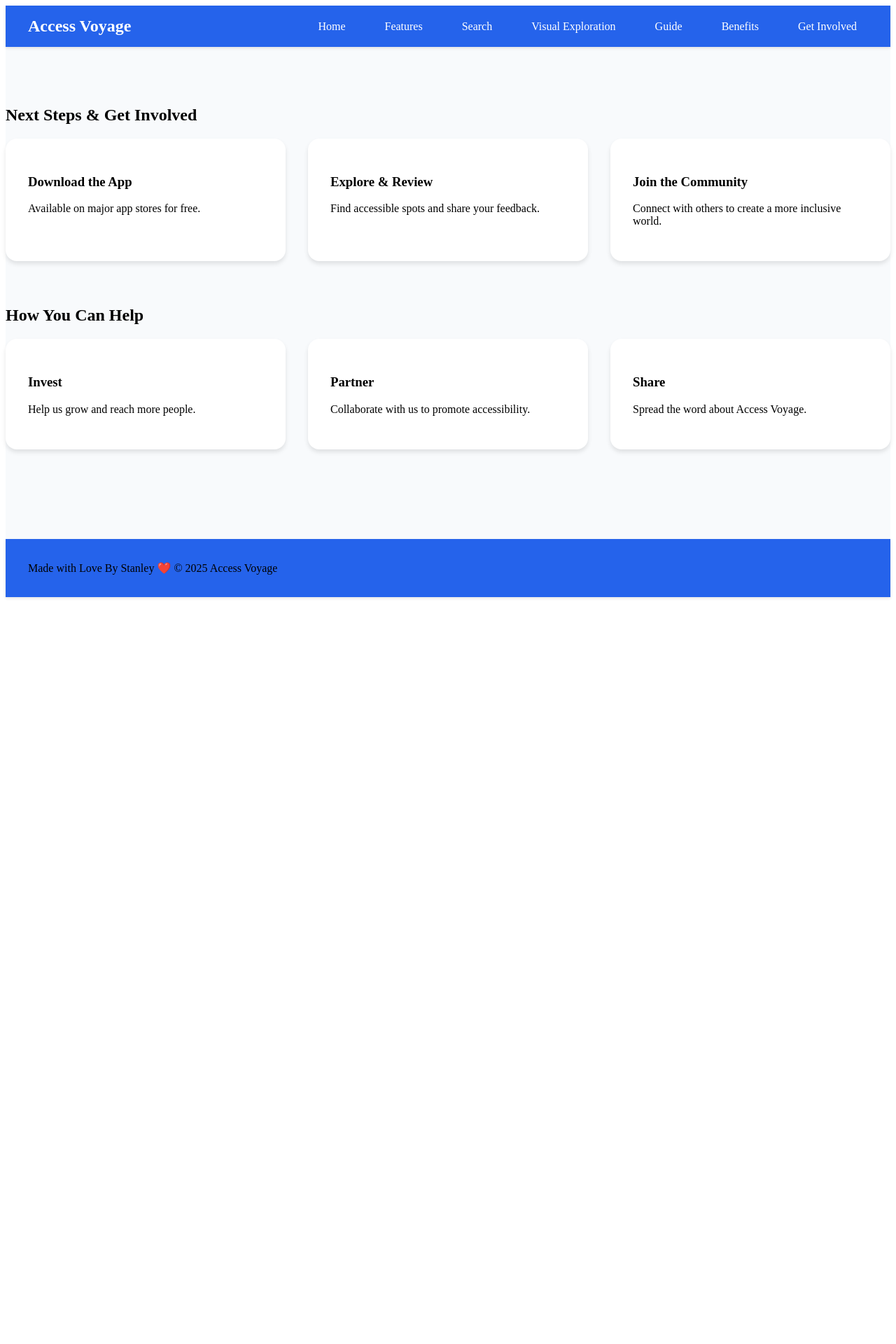
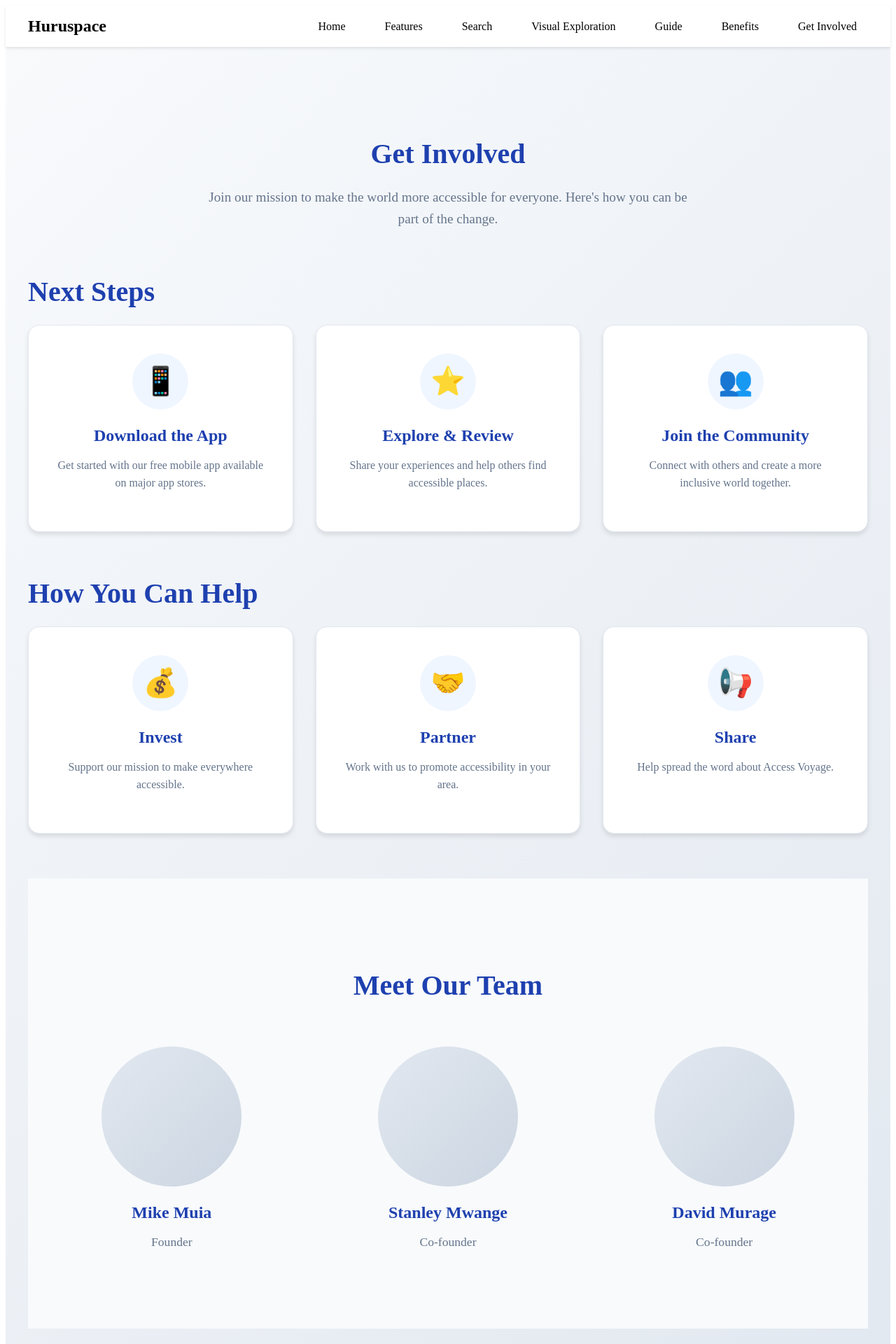
Before and after one commit to StanleyKioko/HuruSpace, a React (Vite) app in the folder frontend/: page /get-involved in a window 1280 px wide. Shown: the top 1920 px of the page at 70% size. Before the commit the page ends 861 px from the top, so only its background shows below. Built offline with nearby package versions, Linux system fonts and the light colour scheme.

Commit message:
front end done

```diff
--- a/frontend/src/App.jsx
+++ b/frontend/src/App.jsx
@@ -37,7 +37,7 @@ function NavBar() {
     return (
         <nav className="nav-container" role="navigation" aria-label="Main navigation">
             <div className="nav-content">
-                <Link to="/" className="nav-logo">Access Voyage</Link>
+                <Link to="/" className="nav-logo">Huruspace</Link>
                 <ul className="nav-links">
                     {[
                         { path: '/', label: 'Home' },
@@ -132,6 +132,34 @@ function Home() {
                     </Link>
                 </div>
             </section>
+            <section className="team-section">
+    <div className="container mx-auto px-4">
+        <h2 className="team-title">Meet Our Team</h2>
+        <div className="team-grid">
+            <div className="team-member">
+                <div className="team-image-placeholder">
+                    {/* Image placeholder for Mike */}
+                </div>
+                <h3 className="team-member-name">Mike Muia</h3>
+                <p className="team-member-role">Founder</p>
+            </div>
+            <div className="team-member">
+                <div className="team-image-placeholder">
+                    {/* Image placeholder for Stanley */}
+                </div>
+                <h3 className="team-member-name">Stanley Mwange</h3>
+                <p className="team-member-role">Co-founder</p>
+            </div>
+            <div className="team-member">
+                <div className="team-image-placeholder">
+                    {/* Image placeholder for David */}
+                </div>
+                <h3 className="team-member-name">David Murage</h3>
+                <p className="team-member-role">Co-founder</p>
+            </div>
+        </div>
+    </div>
+</section>
         </>
     );
 }
@@ -467,7 +495,7 @@ function Benefits() {
         <section className="benefits-section">
             <div className="benefits-container">
                 <div className="benefits-header">
-                    <h1 className="benefits-title">Why Choose Access Voyage?</h1>
+                    <h1 className="benefits-title">Why Choose Huruspace?</h1>
                     <p className="benefits-description">
                         Discover how our platform makes finding accessible places easier
                         and more reliable than ever before.
@@ -501,39 +529,103 @@ function Benefits() {
 }
 // Update the GetInvolved component
 function GetInvolved() {
+    const involvementOptions = [
+        {
+            icon: "📱",
+            title: "Download the App",
+            description: "Get started with our free mobile app available on major app stores."
+        },
+        {
+            icon: "⭐",
+            title: "Explore & Review",
+            description: "Share your experiences and help others find accessible places."
+        },
+        {
+            icon: "👥",
+            title: "Join the Community",
+            description: "Connect with others and create a more inclusive world together."
+        }
+    ];
+
+    const helpOptions = [
+        {
+            icon: "💰",
+            title: "Invest",
+            description: "Support our mission to make everywhere accessible."
+        },
+        {
+            icon: "🤝",
+            title: "Partner",
+            description: "Work with us to promote accessibility in your area."
+        },
+        {
+            icon: "📢",
+            title: "Share",
+            description: "Help spread the word about Access Voyage."
+        }
+    ];
+
     return (
         <section className="get-involved-section">
-            <div className="container mx-auto px-4">
-                <h2 className="text-3xl font-bold mb-8 text-center">Next Steps & Get Involved</h2>
+            <div className="get-involved-container">
+                <div className="get-involved-header">
+                    <h1 className="get-involved-title">Get Involved</h1>
+                    <p className="get-involved-subtitle">
+                        Join our mission to make the world more accessible for everyone.
+                        Here's how you can be part of the change.
+                    </p>
+                </div>
+
+                <h2 className="get-involved-title">Next Steps</h2>
                 <div className="involved-grid">
-                    <div className="involved-card">
-                        <h3 className="text-xl font-semibold mb-2">Download the App</h3>
-                        <p>Available on major app stores for free.</p>
-                    </div>
-                    <div className="involved-card">
-                        <h3 className="text-xl font-semibold mb-2">Explore & Review</h3>
-                        <p>Find accessible spots and share your feedback.</p>
-                    </div>
-                    <div className="involved-card">
-                        <h3 className="text-xl font-semibold mb-2">Join the Community</h3>
-                        <p>Connect with others to create a more inclusive world.</p>
-                    </div>
+                    {involvementOptions.map((option, index) => (
+                        <div key={index} className="involved-card">
+                            <div className="involved-icon">{option.icon}</div>
+                            <h3 className="involved-title">{option.title}</h3>
+                            <p className="involved-description">{option.description}</p>
+                        </div>
+                    ))}
                 </div>
-                <h2 className="text-3xl font-bold mt-12 mb-8 text-center">How You Can Help</h2>
+
+                <h2 className="get-involved-title">How You Can Help</h2>
                 <div className="involved-grid">
-                    <div className="involved-card">
-                        <h3 className="text-xl font-semibold mb-2">Invest</h3>
-                        <p>Help us grow and reach more people.</p>
-                    </div>
-                    <div className="involved-card">
-                        <h3 className="text-xl font-semibold mb-2">Partner</h3>
-                        <p>Collaborate with us to promote accessibility.</p>
-                    </div>
-                    <div className="involved-card">
-                        <h3 className="text-xl font-semibold mb-2">Share</h3>
-                        <p>Spread the word about Access Voyage.</p>
-                    </div>
+                    {helpOptions.map((option, index) => (
+                        <div key={index} className="involved-card">
+                            <div className="involved-icon">{option.icon}</div>
+                            <h3 className="involved-title">{option.title}</h3>
+                            <p className="involved-description">{option.description}</p>
+                        </div>
+                    ))}
                 </div>
+
+                <section className="team-section">
+    <div className="container mx-auto px-4">
+        <h2 className="team-title">Meet Our Team</h2>
+        <div className="team-grid">
+            <div className="team-member">
+                <div className="team-image-placeholder">
+                    {/* Image placeholder for Mike */}
+                </div>
+                <h3 className="team-member-name">Mike Muia</h3>
+                <p className="team-member-role">Founder</p>
+            </div>
+            <div className="team-member">
+                <div className="team-image-placeholder">
+                    {/* Image placeholder for Stanley */}
+                </div>
+                <h3 className="team-member-name">Stanley Mwange</h3>
+                <p className="team-member-role">Co-founder</p>
+            </div>
+            <div className="team-member">
+                <div className="team-image-placeholder">
+                    {/* Image placeholder for David */}
+                </div>
+                <h3 className="team-member-name">David Murage</h3>
+                <p className="team-member-role">Co-founder</p>
+            </div>
+        </div>
+    </div>
+</section>
             </div>
         </section>
     );
@@ -555,8 +647,19 @@ export default function App() {
                     <Route path="/get-involved" element={<GetInvolved />} />
                 </Routes>
                 <footer className="nav-container">
-    <div className="section-container text-center text-white">
-        <p>Made with Love By Stanley ❤️ © 2025 Access Voyage</p>
+    <div className="footer-content">
+        <p>Made with Love By Stanley ❤️ © 2025 Huruspace</p>
+        <div className="social-icons">
+            <a href="https://instagram.com" target="_blank" rel="noopener noreferrer" aria-label="Instagram" className="social-icon">
+                <i className="fab fa-instagram"></i>
+            </a>
+            <a href="https://linkedin.com" target="_blank" rel="noopener noreferrer" aria-label="LinkedIn" className="social-icon">
+                <i className="fab fa-linkedin"></i>
+            </a>
+            <a href="https://twitter.com" target="_blank" rel="noopener noreferrer" aria-label="Twitter" className="social-icon">
+                <i className="fab fa-x-twitter"></i>
+            </a>
+        </div>
     </div>
 </footer>
             </BrowserRouter>
--- a/frontend/src/GetInvolved.css
+++ b/frontend/src/GetInvolved.css
@@ -2,8 +2,34 @@
   GET INVOLVED PAGE STYLES
 ================================*/
 .get-involved-section {
-    padding: 4rem 0;
-    background: #f8fafc;
+    padding: 6rem 2rem;
+    background: linear-gradient(135deg, #f8fafc 0%, #e2e8f0 100%);
+    min-height: calc(100vh - 160px);
+}
+
+.get-involved-container {
+    max-width: 1200px;
+    margin: 0 auto;
+}
+
+.get-involved-header {
+    text-align: center;
+    margin-bottom: 4rem;
+}
+
+.get-involved-title {
+    font-size: 2.5rem;
+    color: #1e40af;
+    margin-bottom: 1.5rem;
+    font-weight: 700;
+}
+
+.get-involved-subtitle {
+    color: #64748b;
+    font-size: 1.2rem;
+    max-width: 700px;
+    margin: 0 auto;
+    line-height: 1.6;
 }
 
 .involved-grid {
@@ -16,7 +42,95 @@
 .involved-card {
     background: white;
     border-radius: 1rem;
-    padding: 2rem;
+    padding: 2.5rem;
+    text-align: center;
     box-shadow: 0 4px 6px rgba(0, 0, 0, 0.1);
-    transition: transform 0.3s ease;
+    transition: all 0.3s ease;
+    border: 1px solid #e2e8f0;
 }
+
+.involved-card:hover {
+    transform: translateY(-5px);
+    box-shadow: 0 8px 15px rgba(0, 0, 0, 0.1);
+    border-color: #2563eb;
+}
+
+.involved-icon {
+    font-size: 2.5rem;
+    color: #2563eb;
+    margin-bottom: 1.5rem;
+    background: #eff6ff;
+    width: 80px;
+    height: 80px;
+    border-radius: 50%;
+    display: flex;
+    align-items: center;
+    justify-content: center;
+    margin: 0 auto 1.5rem;
+}
+
+.involved-title {
+    font-size: 1.5rem;
+    color: #1e40af;
+    margin-bottom: 1rem;
+    font-weight: 600;
+}
+
+.involved-description {
+    color: #64748b;
+    line-height: 1.6;
+}
+
+.action-section {
+    margin-top: 6rem;
+    text-align: center;
+    padding: 4rem 2rem;
+    background: #2563eb;
+    border-radius: 1rem;
+    color: white;
+}
+
+.action-title {
+    font-size: 2rem;
+    margin-bottom: 1.5rem;
+    font-weight: 600;
+}
+
+.action-description {
+    margin-bottom: 2rem;
+    font-size: 1.1rem;
+    line-height: 1.6;
+    max-width: 600px;
+    margin-left: auto;
+    margin-right: auto;
+}
+
+.action-button {
+    display: inline-block;
+    padding: 1rem 2rem;
+    background: white;
+    color: #2563eb;
+    border-radius: 0.5rem;
+    text-decoration: none;
+    font-weight: 600;
+    transition: all 0.3s ease;
+}
+
+.action-button:hover {
+    transform: translateY(-2px);
+    box-shadow: 0 4px 6px rgba(0, 0, 0, 0.1);
+}
+
+@media (max-width: 768px) {
+    .get-involved-section {
+        padding: 4rem 1rem;
+    }
+
+    .get-involved-title {
+        font-size: 2rem;
+    }
+
+    .involved-grid {
+        grid-template-columns: 1fr;
+    }
+}
--- a/frontend/src/Home.css
+++ b/frontend/src/Home.css
@@ -119,3 +119,125 @@
         grid-template-columns: 1fr;
     }
 }
+
+/* Team Section Styles */
+.team-section {
+    padding: 6rem 2rem;
+    background: #f8fafc;
+}
+
+.team-title {
+    font-size: 2.5rem;
+    color: #1e40af;
+    text-align: center;
+    margin-bottom: 4rem;
+    font-weight: 700;
+}
+
+.team-grid {
+    display: grid;
+    grid-template-columns: repeat(auto-fit, minmax(250px, 1fr));
+    gap: 3rem;
+    max-width: 1200px;
+    margin: 0 auto;
+}
+
+.team-member {
+    text-align: center;
+    transition: transform 0.3s ease;
+}
+
+.team-member:hover {
+    transform: translateY(-10px);
+}
+
+.team-image-placeholder {
+    width: 200px;
+    height: 200px;
+    background: linear-gradient(135deg, #e2e8f0 0%, #cbd5e1 100%);
+    border-radius: 50%;
+    margin: 0 auto 1.5rem;
+    transition: transform 0.3s ease;
+    position: relative;
+    overflow: hidden;
+}
+
+.team-image-placeholder:hover {
+    transform: scale(1.05);
+    box-shadow: 0 8px 16px rgba(0, 0, 0, 0.1);
+}
+
+.team-member-name {
+    font-size: 1.5rem;
+    color: #1e40af;
+    margin-bottom: 0.5rem;
+    font-weight: 600;
+}
+
+.team-member-role {
+    color: #64748b;
+    font-size: 1.1rem;
+}
+
+/* Updated Footer Styles */
+.site-footer {
+    background: #1e40af;
+    color: white;
+    padding: 2rem 0;
+    margin-top: 4rem;
+}
+
+.footer-content {
+    max-width: 1200px;
+    margin: 0 auto;
+    display: flex;
+    justify-content: space-between;
+    align-items: center;
+    padding: 0 2rem;
+}
+
+.footer-text {
+    font-size: 1rem;
+    color: white;
+}
+
+.social-icons {
+    display: flex;
+    gap: 1.5rem;
+    align-items: center;
+}
+
+.social-icon {
+    color: white;
+    font-size: 1.5rem;
+    transition: all 0.3s ease;
+    display: flex;
+    align-items: center;
+    justify-content: center;
+    width: 40px;
+    height: 40px;
+    border-radius: 50%;
+    background: rgba(255, 255, 255, 0.1);
+}
+
+.social-icon:hover {
+    transform: translateY(-3px);
+    background: rgba(255, 255, 255, 0.2);
+    color: #f59e0b;
+}
+
+/* Update media queries for footer */
+@media (max-width: 768px) {
+    /* ...existing mobile styles remain unchanged... */
+
+    .footer-content {
+        flex-direction: column;
+        gap: 1.5rem;
+        text-align: center;
+        padding: 1rem;
+    }
+
+    .social-icons {
+        margin-top: 1rem;
+    }
+}
--- a/frontend/src/Navbar.css
+++ b/frontend/src/Navbar.css
@@ -2,7 +2,7 @@
   NAVBAR STYLES
 ================================*/
 .nav-container {
-    background-color: #2563eb;
+    background-color: white;
     padding: 1rem 2rem;
     position: sticky;
     top: 0;
@@ -19,7 +19,7 @@
 }
 
 .nav-logo {
-    color: white;
+    color: black;
     font-size: 1.5rem;
     font-weight: 700;
     text-decoration: none;
@@ -40,7 +40,7 @@
 }
 
 .nav-link {
-    color: white;
+    color: black;
     text-decoration: none;
     padding: 0.5rem 1rem;
     border-radius: 0.375rem;
@@ -48,7 +48,7 @@
 }
 
 .nav-link:hover {
-    background-color: rgba(255, 255, 255, 0.1);
+    background-color: rgba(0, 0, 0, 0.1);
     transform: translateY(-2px);
 }
 
```
